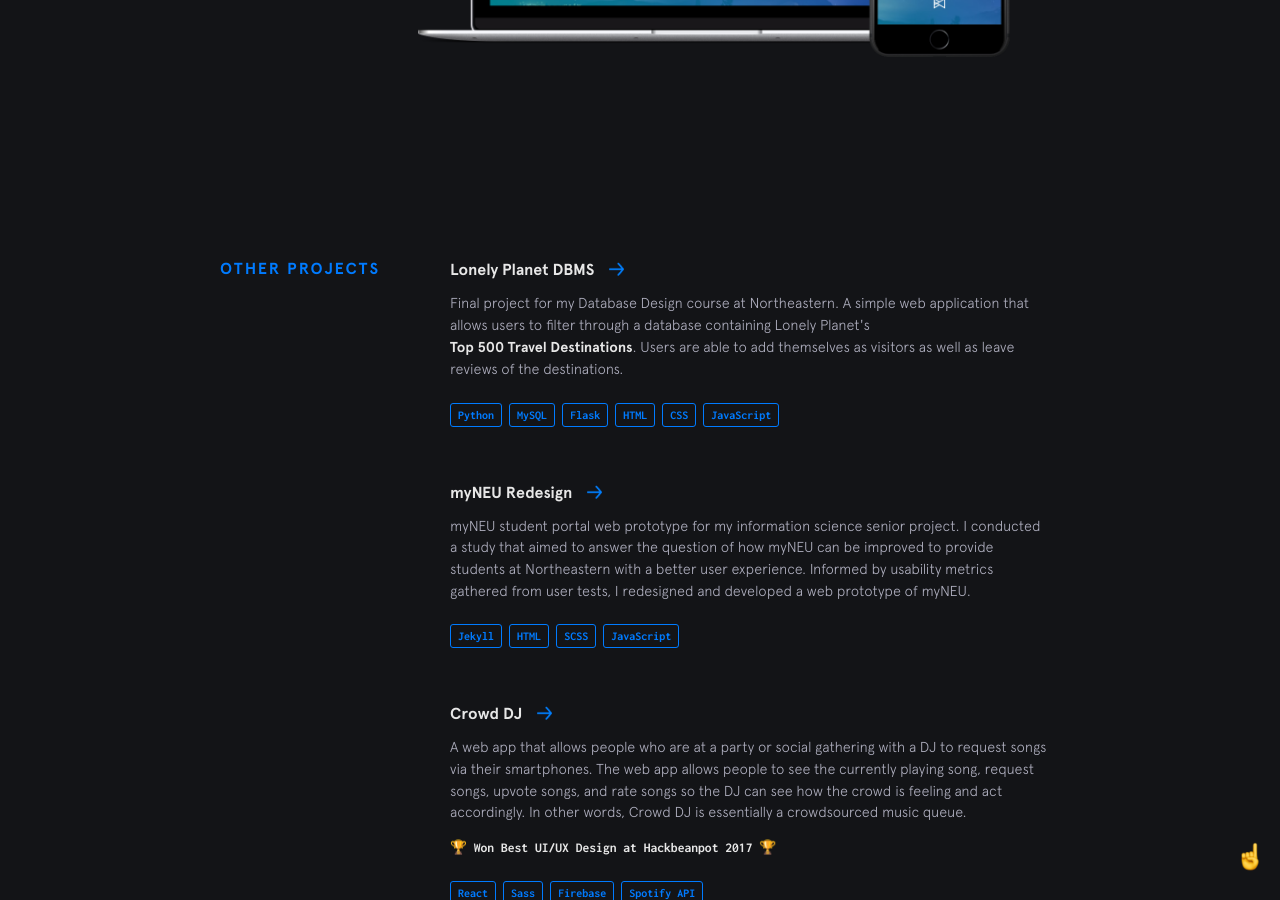
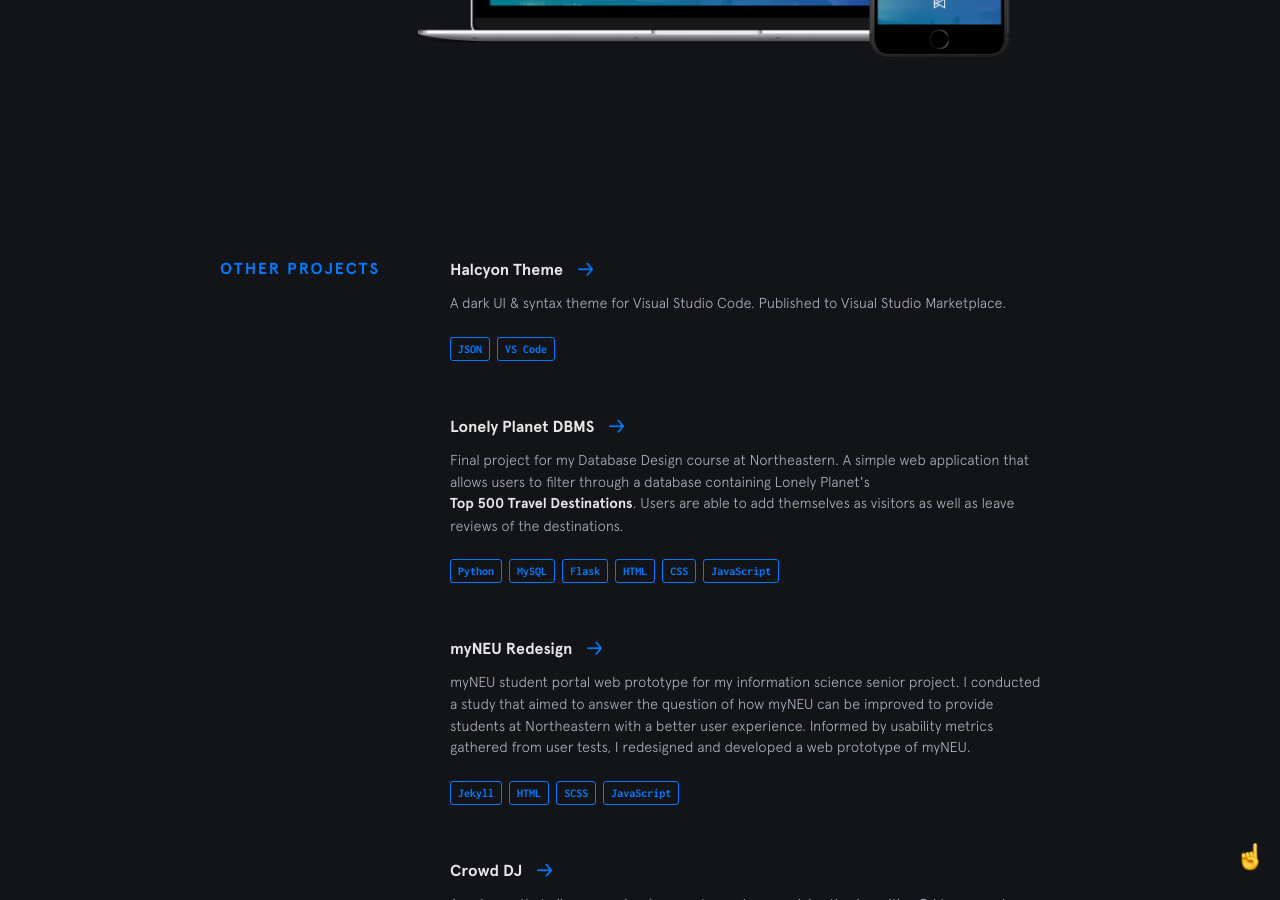
Before and after one commit to bchiang7/bchiang7.github.io, a Jekyll site: the page built from index.html, in a window 1280 px wide and 900 px high, scrolled down 4041 px. Built offline with Jekyll 4.4.1, drawn with Linux system fonts in a browser that asks for light colours; nearby versions of some CDN libraries.

Commit message:
add halcyon theme to projects

```diff
--- a/_data/other-projects.yml
+++ b/_data/other-projects.yml
@@ -1,3 +1,11 @@
+- name: Halcyon Theme
+  url: https://marketplace.visualstudio.com/items?itemName=brittanychiang.halcyon-vscode
+  code: https://github.com/bchiang7/halcyon-vscode
+  description: A dark UI & syntax theme for Visual Studio Code. Published to Visual Studio Marketplace.
+  used:
+    - thing: JSON
+    - thing: VS Code
+
 - name: Lonely Planet DBMS
   url: https://github.com/bchiang7/CS3200-Project
   code: https://github.com/bchiang7/CS3200-Project
--- a/_scripts/main.js
+++ b/_scripts/main.js
@@ -1,13 +1,12 @@
 $(function() {
-
   const d = new Date();
   const hours = d.getHours();
-  const nighttime = (hours >= 19) || (hours <= 7); // between 7pm and 7am
+  const night = (hours >= 19) || (hours <= 7); // between 7pm and 7am
   const body = document.querySelector('body');
   const toggle = document.getElementById('toggle');
   const input = document.getElementById('switch');
 
-  if (nighttime) {
+  if (night) {
     input.checked = true;
     body.classList.add('night');
   }
```
Also changed, not shown: README.md.
